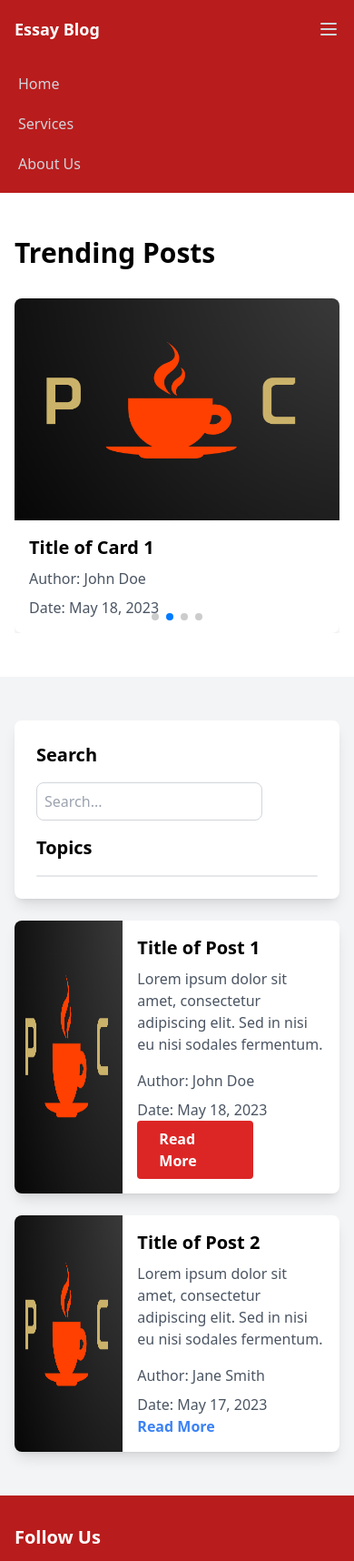
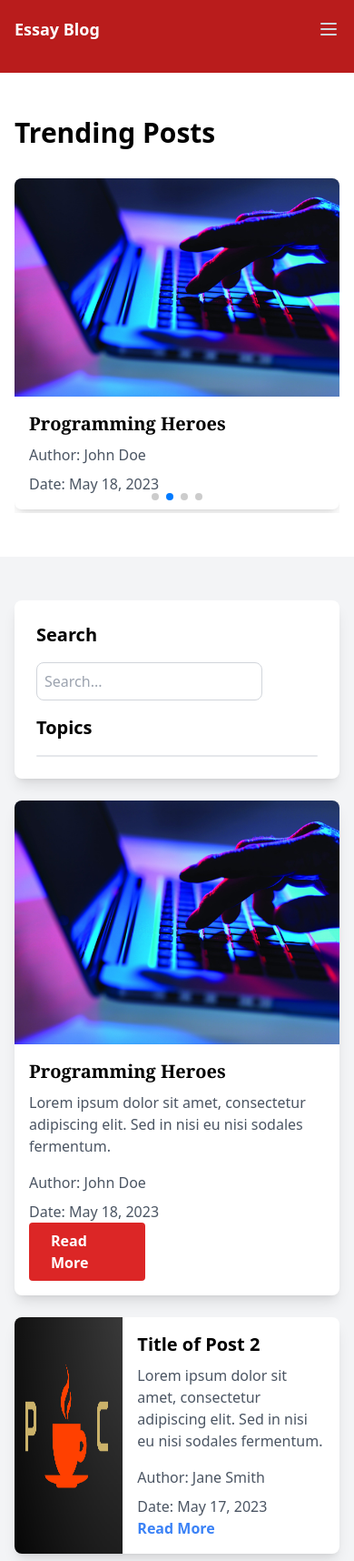
Before and after one commit to Katoemma/blog-website, a PHP site: page / in a window 390 px wide. Shown: the top 1716 px of the page at 91% size. Run offline with PHP 8.4, Linux system fonts and the light colour scheme; data that the repository does not hold is empty; some libraries are stand-ins or nearby versions.

Commit message:
modified the mobile menu toggle js

```diff
--- /dev/null
+++ b/assets/js/menu.js
@@ -0,0 +1,11 @@
+function mobilemenu() {
+    document.getElementById('mobile_menu').style.display = 'block';
+    document.getElementById("openbtn").style.display ='none';
+    document.getElementById("closebtn").style.display ='block';
+
+}
+function closeMobilemenu() {
+    document.getElementById('mobile_menu').style.display = 'none';
+    document.getElementById("openbtn").style.display ='block';
+    document.getElementById("closebtn").style.display ='none';
+}
--- a/include/footer.php
+++ b/include/footer.php
@@ -40,3 +40,4 @@
     </div>
   </div>
 </footer>
+<script src="assets/js/menu.js"></script>
--- a/include/header.php
+++ b/include/header.php
@@ -11,7 +11,7 @@
     <link rel="stylesheet" href="https://cdnjs.cloudflare.com/ajax/libs/font-awesome/4.7.0/css/font-awesome.min.css">
 </head>
 <body>
-<nav class=" bg-red-700">
+<nav class="pb-4 bg-red-700 md:pb-1">
   <div class="max-w-7xl mx-auto px-4 sm:px-6 lg:px-8">
     <div class="flex justify-between h-16">
       <div class="flex">
@@ -61,7 +61,12 @@
       </div>
       <!-- Hamburger icon for mobile -->
       <div class="flex sm:hidden">
-        <button type="button" class="text-gray-300 hover:text-white focus:outline-none focus:text-white" aria-expanded="false" aria-controls="mobile-menu">
+        <button type="button" class="text-gray-300 hover:text-white focus:outline-none focus:text-white" id="openbtn" onclick="mobilemenu()">
+          <svg class="h-6 w-6" xmlns="http://www.w3.org/2000/svg" fill="none" viewBox="0 0 24 24" stroke="currentColor">
+            <path stroke-linecap="round" stroke-linejoin="round" stroke-width="2" d="M4 6h16M4 12h16M4 18h16"></path>
+          </svg>
+        </button>
+        <button type="button" class="hidden text-gray-300 hover:text-white focus:outline-none focus:text-white" id="closebtn" onclick="closeMobilemenu()">
           <svg class="h-6 w-6" xmlns="http://www.w3.org/2000/svg" fill="none" viewBox="0 0 24 24" stroke="currentColor">
             <path stroke-linecap="round" stroke-linejoin="round" stroke-width="2" d="M4 6h16M4 12h16M4 18h16"></path>
           </svg>
@@ -70,11 +75,48 @@
     </div>
   </div>
   <!-- Mobile menu -->
-  <div class=" sm:hidden" id="mobile-menu">
+  <div class="hidden" id="mobile_menu">
     <div class="px-2 pt-2 pb-3 space-y-1">
       <a href="/" class="text-gray-300 hover:bg-gray-700 hover:text-white block px-3 py-2 rounded-md text-base font-medium">Home</a>
       <a href="/services" class="text-gray-300 hover:bg-gray-700 hover:text-white block px-3 py-2 rounded-md text-base font-medium">Services</a>
       <a href="/about" class="text-gray-300 hover:bg-gray-700 hover:text-white block px-3 py-2 rounded-md text-base font-medium">About Us</a>
     </div>
+
+    <div class="flex items-center  md:hidden">
+
+        <?php if(isset($_SESSION['id'])):?>
+
+            <div class="ml-3 relative group">
+              <div>
+                <button type="button" class="max-w-xs bg-red-700 rounded-full flex items-center text-sm focus:outline-none focus:ring-2 focus:ring-offset-2 focus:ring-offset-gray-800 focus:ring-white" id="user-menu-button" aria-expanded="false" aria-haspopup="true">
+                  <img class="h-8 w-8 rounded-full" src="pic.png" alt="User Avatar">
+
+                  <span class="ml-2 text-white font-medium"><?php echo $_SESSION['username']; ?></span>
+
+                  <svg class="ml-2 h-5 w-5 text-gray-400" xmlns="http://www.w3.org/2000/svg" viewBox="0 0 20 20" fill="currentColor" aria-hidden="true">
+                    <path fill-rule="evenodd" d="M10 12a2 2 0 100-4 2 2 0 000 4z" clip-rule="evenodd" />
+                  </svg>
+                </button>
+              </div>
+              <div class="hidden origin-top-right  w-48 rounded-md shadow-lg py-1 bg-white ring-1 ring-black ring-opacity-5 group-hover:block" role="menu" aria-orientation="vertical" aria-labelledby="user-menu-button" tabindex="-1">
+                <?php if($_SESSION['admin']): ?>
+
+                  <a href="admin/dashboard/dashboard.php" class="block px-4 py-2 text-sm text-gray-700 hover:bg-gray-100" role="menuitem">Dashboard</a>
+
+                <?php endif; ?>
+                <a href="logout.php" class="block px-4 py-2 text-sm text-red-500 hover:bg-gray-100" role="menuitem">Logout</a>
+              </div>
+            </div>
+
+        <?php else: ?>
+
+            <div class="flex relative ml-3 gap-4">
+              <a href="login.php" class=" text-white hover:text-green-600">Login</a>
+              <a href="register.php" class=" text-white hover:text-green-600">Sign Up</a>
+            </div>
+
+        <?php endif; ?>
+      </div>
   </div>
+
 </nav>
--- a/index.php
+++ b/index.php
@@ -14,9 +14,9 @@
     <swiper-container class="mySwiper" pagination="true" pagination-clickable="true" space-between="30" slides-per-view="3" autoplay-delay="2500" autoplay-disable-on-interaction="false">
       <!-- Card 1 -->
       <swiper-slide class="bg-white shadow-lg rounded-lg overflow-hidden">
-        <img src="pic.png" alt="Card 1" class="w-full">
+        <img src="pckey.jpg" alt="Card 1" class="w-full h-60">
         <div class="p-4">
-          <h3 class="text-xl font-semibold mb-2">Title of Card 1</h3>
+          <h3 class="text-xl font-serif font-semibold mb-2">Programming Heroes</h3>
           <p class="text-gray-600 mb-2">Author: John Doe</p>
           <p class="text-gray-600">Date: May 18, 2023</p>
         </div>
@@ -62,11 +62,11 @@
       <div class="lg:col-span-3">
         <!-- Post 1 -->
         <div class="bg-white shadow-lg rounded-lg overflow-hidden">
-          <div class="flex">
-            <img src="pic.png" alt="Post 1" class="w-1/3">
+          <div class="flex flex-col md:flex-row">
+            <img src="pckey.jpg" alt="Post 1" class="w-full md:w-1/3">
             <div class="p-4 flex flex-col justify-between">
               <div>
-                <h3 class="text-xl font-semibold mb-2">Title of Post 1</h3>
+                <h3 class="text-xl font-serif font-semibold mb-2">Programming Heroes</h3>
                 <p class="text-gray-600 mb-4">Lorem ipsum dolor sit amet, consectetur adipiscing elit. Sed in nisi eu nisi sodales fermentum.</p>
                 <p class="text-gray-600 mb-2">Author: John Doe</p>
                 <p class="text-gray-600">Date: May 18, 2023</p>
```
Also changed, not shown: assets/js/slick.js (+0 -9 lines), pckey.jpg (added).
